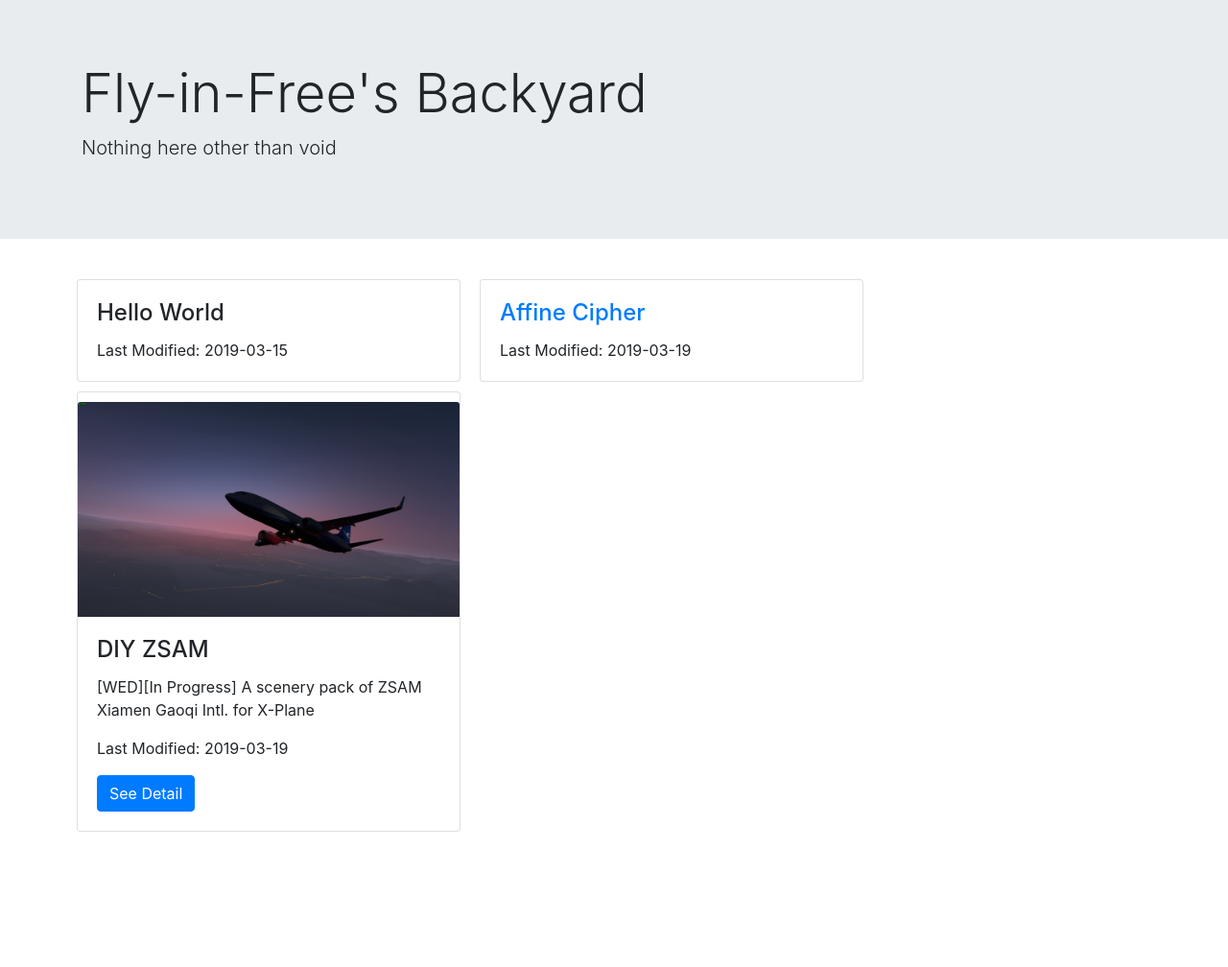
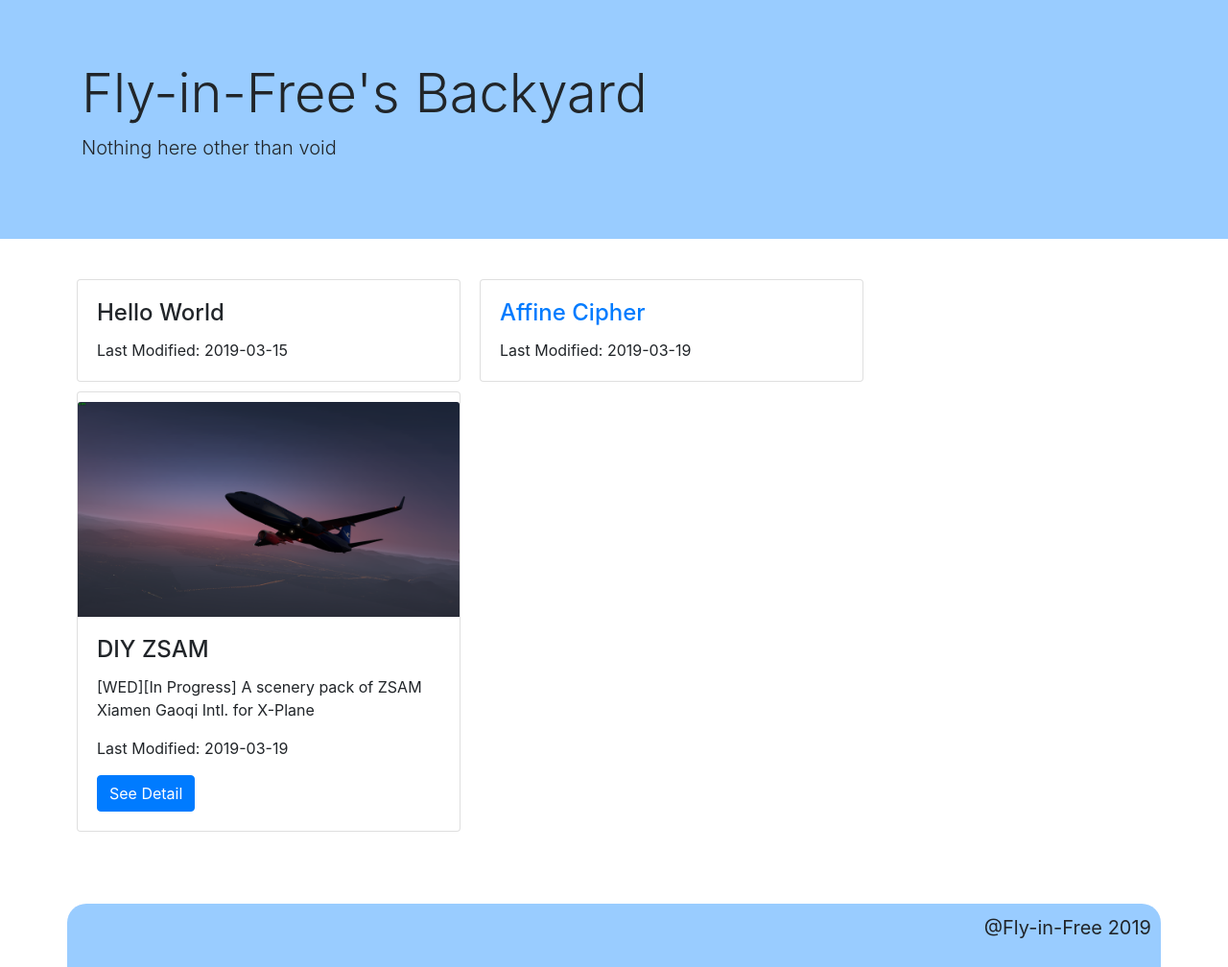
Before and after one commit to Fly-in-Free/Fly-in-Free.github.io, a plain HTML site: page index.html in a window 1280 px wide. Shown: the whole page at 96% size. Before the commit the page ends 867 px from the top, so only its background shows below. Drawn offline with nearby package versions, Linux system fonts and the light colour scheme.

Commit message:
背景颜色和底栏更改

```diff
--- a/css/main.css
+++ b/css/main.css
@@ -1,6 +1,10 @@
 .full-width{
     width: 100%;
     height: auto;
+    border-radius: 20px;
+}
+.jumbotron{
+    background-color: #9cf;
 }
 .card{
     margin-top: 10px;
@@ -13,3 +17,13 @@
 img{
     margin-top: 10px;
 }
+.footer{
+    padding:10px;
+    margin-top: 75px;
+    background-color: #9cf;
+    text-align: right;
+    font-size: 20px;
+    vertical-align: center;
+    border-top-left-radius: 20px;
+    border-top-right-radius: 20px;
+}
--- a/index.html
+++ b/index.html
@@ -42,7 +42,9 @@
             </div>
         </div>
     </div>
-
+    <div class="footer container">
+      <p>@Fly-in-Free 2019</p>
+    </div>
 
     <script src="https://code.jquery.com/jquery-3.3.1.slim.min.js" integrity="sha384-q8i/X+965DzO0rT7abK41JStQIAqVgRVzpbzo5smXKp4YfRvH+8abtTE1Pi6jizo" crossorigin="anonymous"></script>
     <script src="https://cdnjs.cloudflare.com/ajax/libs/popper.js/1.14.7/umd/popper.min.js" integrity="sha384-UO2eT0CpHqdSJQ6hJty5KVphtPhzWj9WO1clHTMGa3JDZwrnQq4sF86dIHNDz0W1" crossorigin="anonymous"></script>
```
Also changed, not shown: article/xplane-zsam-status-20190315.html (+3 -0 lines).
